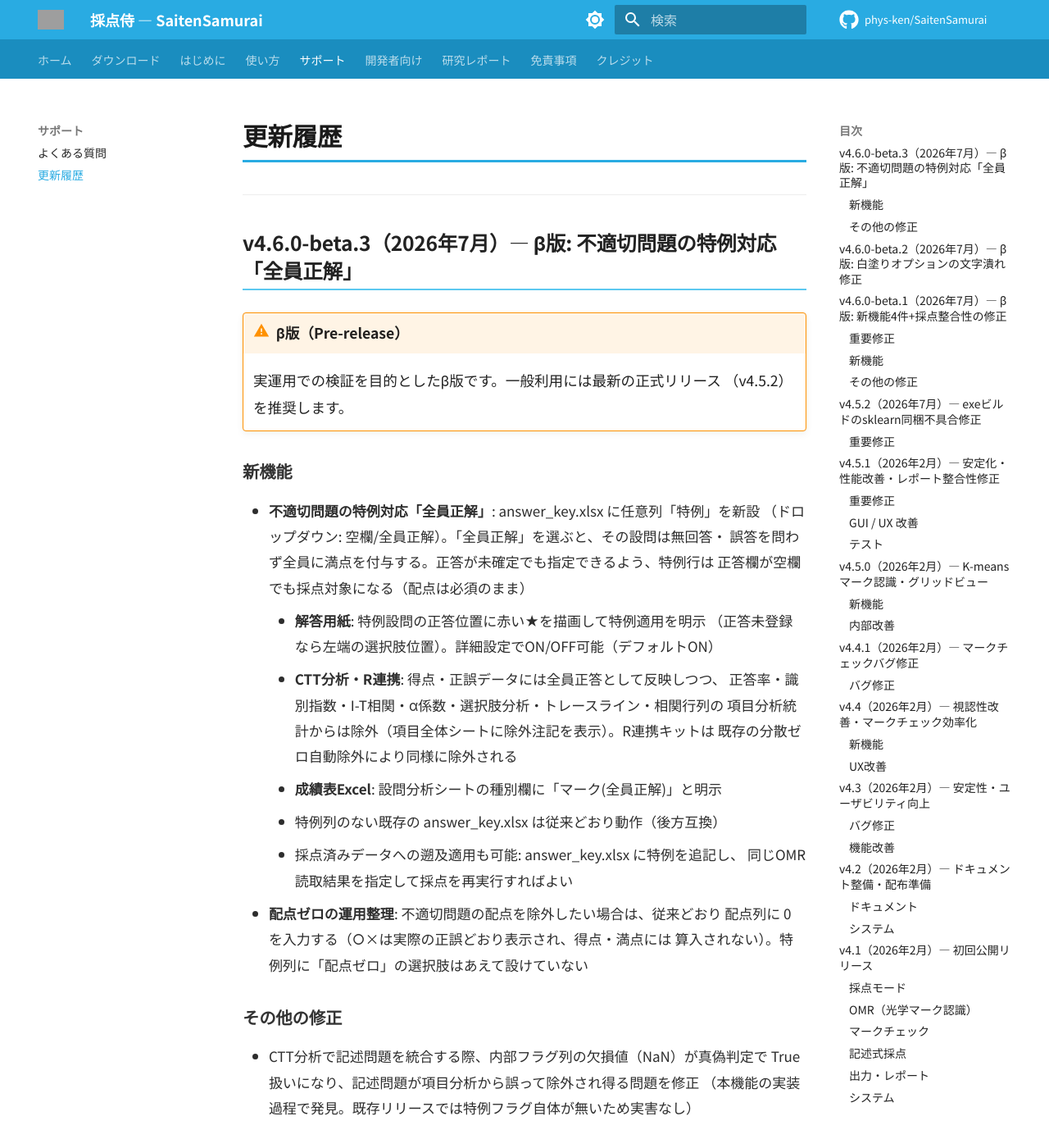
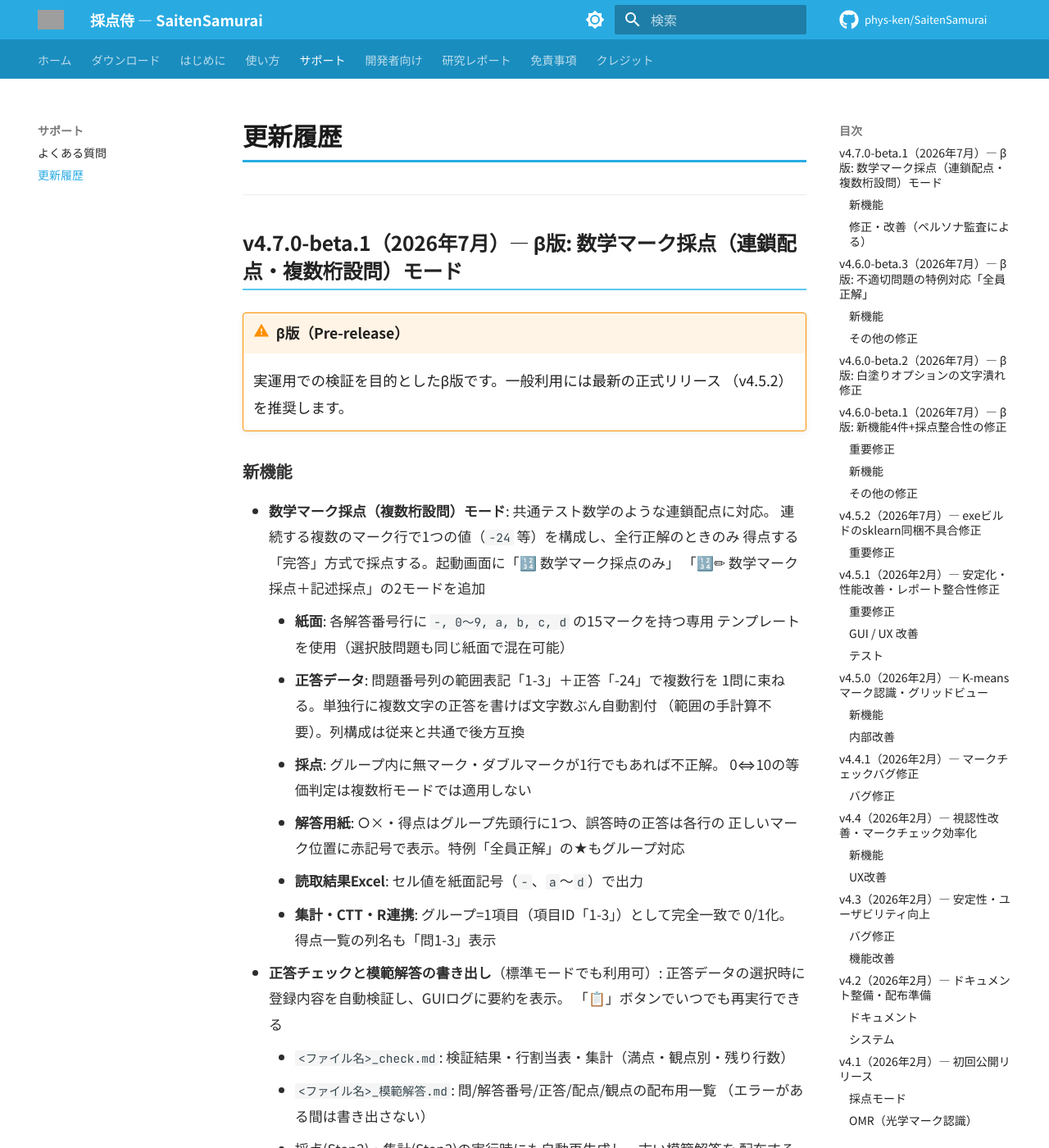
Before and after one commit to phys-ken/SaitenSamurai, an MkDocs documentation site: the page built from docs/changelog.md, in a window 1280 px wide and 1400 px high. Shown: the whole window at 82% size. Built offline with MkDocs 1.6.1 and Material for MkDocs 9.7.7, drawn with Linux system fonts in a browser that asks for light colours; comment, search, counter and statistics services are not loaded; some of the changed text lies outside the part shown; grey boxes are pictures that could not be loaded.

Commit message:
chore(release): v4.7.0-beta.1 — バージョン更新とchangelog追記
Co-Authored-By: Claude Fable 5 <noreply@anthropic.com>

```diff
--- a/docs/changelog.md
+++ b/docs/changelog.md
@@ -1,6 +1,56 @@
 # 更新履歴
 
 ---
+
+## v4.7.0-beta.1（2026年7月）— β版: 数学マーク採点（連鎖配点・複数桁設問）モード
+
+!!! warning "β版（Pre-release）"
+    実運用での検証を目的としたβ版です。一般利用には最新の正式リリース
+    （v4.5.2）を推奨します。
+
+### 新機能
+
+- **数学マーク採点（複数桁設問）モード**: 共通テスト数学のような連鎖配点に対応。
+  連続する複数のマーク行で1つの値（`-24` 等）を構成し、全行正解のときのみ
+  得点する「完答」方式で採点する。起動画面に「🔢 数学マーク採点のみ」
+  「🔢✏ 数学マーク採点＋記述採点」の2モードを追加
+    - **紙面**: 各解答番号行に `-, 0〜9, a, b, c, d` の15マークを持つ専用
+      テンプレートを使用（選択肢問題も同じ紙面で混在可能）
+    - **正答データ**: 問題番号列の範囲表記「1-3」＋正答「-24」で複数行を
+      1問に束ねる。単独行に複数文字の正答を書けば文字数ぶん自動割付
+      （範囲の手計算不要）。列構成は従来と共通で後方互換
+    - **採点**: グループ内に無マーク・ダブルマークが1行でもあれば不正解。
+      0⇔10の等価判定は複数桁モードでは適用しない
+    - **解答用紙**: ○×・得点はグループ先頭行に1つ、誤答時の正答は各行の
+      正しいマーク位置に赤記号で表示。特例「全員正解」の★もグループ対応
+    - **読取結果Excel**: セル値を紙面記号（`-`、`a`〜`d`）で出力
+    - **集計・CTT・R連携**: グループ=1項目（項目ID「1-3」）として完全一致で
+      0/1化。得点一覧の列名も「問1-3」表示
+- **正答チェックと模範解答の書き出し**（標準モードでも利用可）:
+  正答データの選択時に登録内容を自動検証し、GUIログに要約を表示。
+  「📋」ボタンでいつでも再実行できる
+    - `<ファイル名>_check.md`: 検証結果・行割当表・集計（満点・観点別・残り行数）
+    - `<ファイル名>_模範解答.md`: 問/解答番号/正答/配点/観点の配布用一覧
+      （エラーがある間は書き出さない）
+    - 採点(Step2)・集計(Step3)の実行時にも自動再生成し、古い模範解答を
+      配布する事故を防止
+    - 検出内容: 範囲の重複・範囲長と正答文字数の不一致・使用できない記号・
+      使用行の中抜け・入力が不完全な行・座標ファイルのマーク行数超過 など
+
+### 修正・改善（ペルソナ監査による）
+
+- マークチェックの訂正入力が複数桁モードの記号（`-`、`a`〜`d`）に対応。
+  訂正値`-`がエスケープされて正答と一致しなくなる書き込み側の不具合も修正
+- Excelが問題番号「1-3」を日付（1月3日）に自動変換した場合を検出し、
+  セルを文字列書式にするよう案内（標準モードの生クラッシュも解消）
+- 標準モードで複数桁用の正答データを読み込んだ際に、数学マーク採点モードで
+  起動し直すよう日本語で案内
+- マークチェッカーを「xlsxに反映」せずに閉じる際、未反映の訂正があれば確認
+- 起動モードと座標ファイルの選択肢数が食い違う場合（数学モード×10択座標等）に
+  警告を表示し、無言の誤採点を防止
+- OMR読取結果の表示値（raw_choice）が座標Excelの値ヘッダを正しく参照する
+  よう修正（標準テンプレートでは挙動不変）
+- 受験者0件時にCTT選択肢分析がエラーになるエッジケースを修正
 
 ## v4.6.0-beta.3（2026年7月）— β版: 不適切問題の特例対応「全員正解」
 
```
Also changed, not shown: 2 other files.
